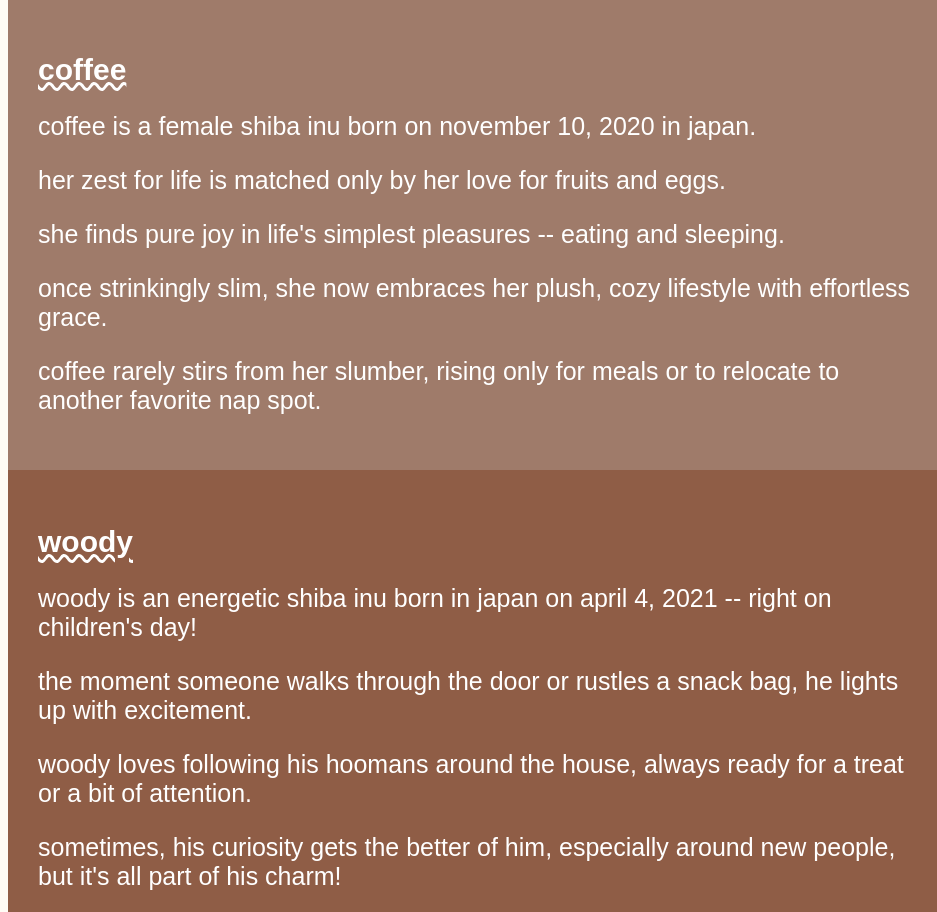
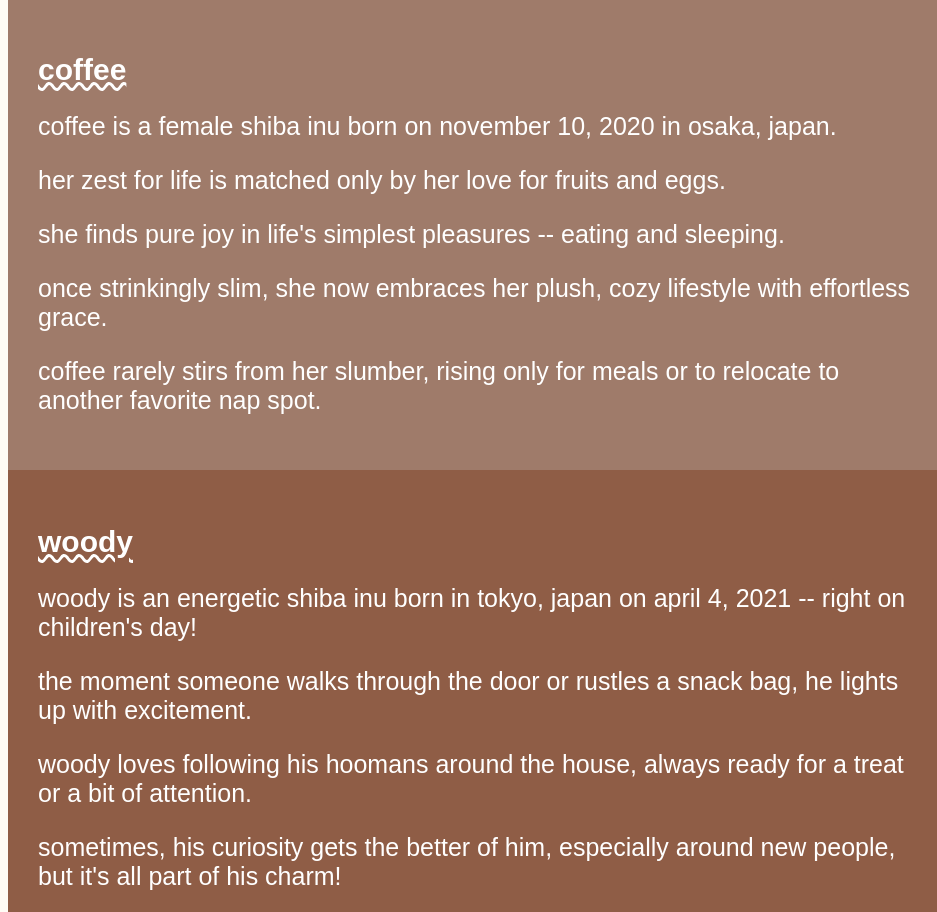
Before and after one commit to hilaryyy/coffee_and_woody, a plain HTML site: page index.html in a window 1280 px wide. Shown: the part 1041-1953 px from the top of the page, 0-937 px from the left. Drawn offline with Linux system fonts and the light colour scheme; grey boxes are pictures that could not be loaded; a web font is replaced by a local one.

Commit message:
Update index.html

```diff
--- a/index.html
+++ b/index.html
@@ -464,7 +464,7 @@
     <div class="coffee-text-heading">
       <h1><strong>coffee</strong></h1>
     </div>
-    <p>coffee is a female shiba inu born on november 10, 2020 in japan.</p>
+    <p>coffee is a female shiba inu born on november 10, 2020 in osaka, japan.</p>
     <p>her zest for life is matched only by her love for fruits and eggs.</p>
     <p>she finds pure joy in life's simplest pleasures -- eating and sleeping.</p>
     <p>once strinkingly slim, she now embraces her plush, cozy lifestyle with effortless grace.</p>
@@ -479,7 +479,7 @@
     <div class="woody-text-heading">
        <h1><strong>woody</strong></h1>
     </div>
-    <p>woody is an energetic shiba inu born in japan on april 4, 2021 -- right on children's day!</p>
+    <p>woody is an energetic shiba inu born in tokyo, japan on april 4, 2021 -- right on children's day!</p>
     <p>the moment someone walks through the door or rustles a snack bag, he lights up with excitement.</p>
     <p>woody loves following his hoomans around the house, always ready for a treat or a bit of attention.</p>
     <p>sometimes, his curiosity gets the better of him, especially around new people, but it's all part of his charm!</p>
```
